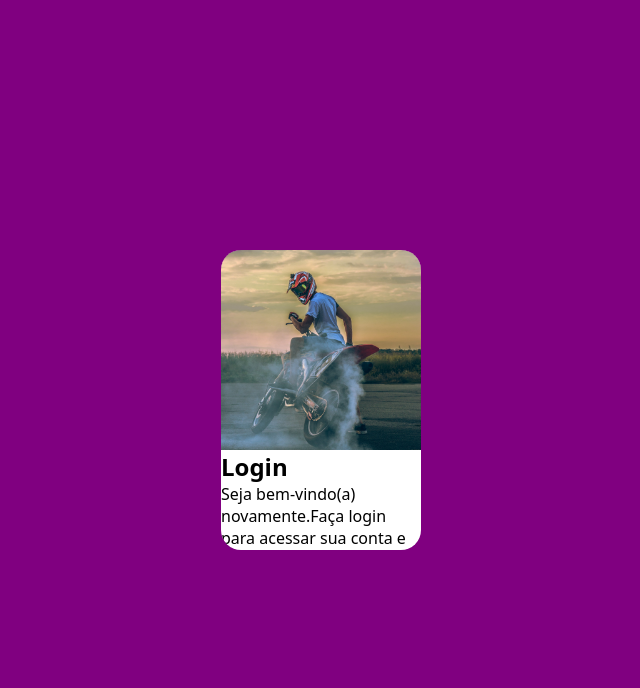
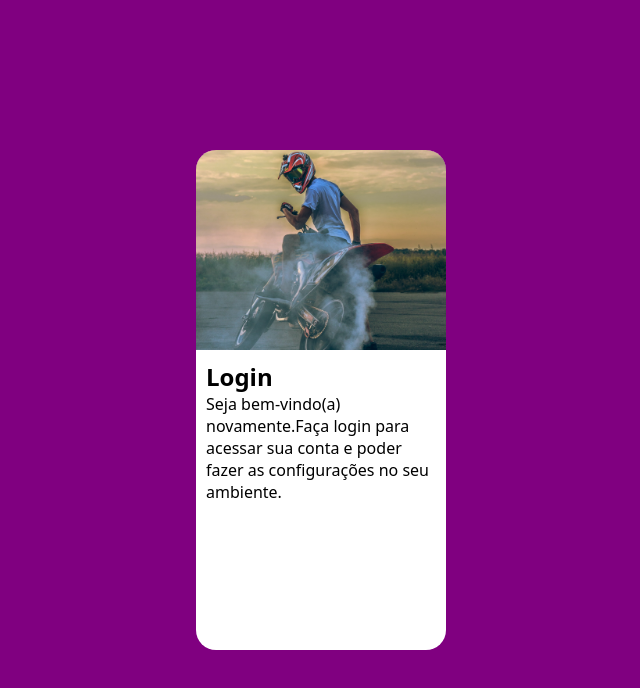
Before and after one commit to duartematheus/projeto-login, a plain HTML site: page index.html in a window 1280 px wide. Shown: the whole page, without its empty margins (319-959 px from the left). Drawn offline with Linux system fonts and the light colour scheme.

Commit message:
continuação

```diff
--- a/estilos/style.css
+++ b/estilos/style.css
@@ -26,13 +26,18 @@ section#login {
     transform: translate(-50%, -50%);
     overflow: hidden;
     background-color: white;
-    width: 200px;
-    height: 300px;
+    width: 250px;
+    height: 500px;
     border-radius: 20px;
 }
 section#login > div#imagem {
+    display: block;
     background: purple url(../imagens/moto.jpg) no-repeat;
     background-size: cover;
     background-position: center;
     height: 200px;
 }
+section#login > div#formulario {
+    display: block;
+    padding: 10px;
+}
```
